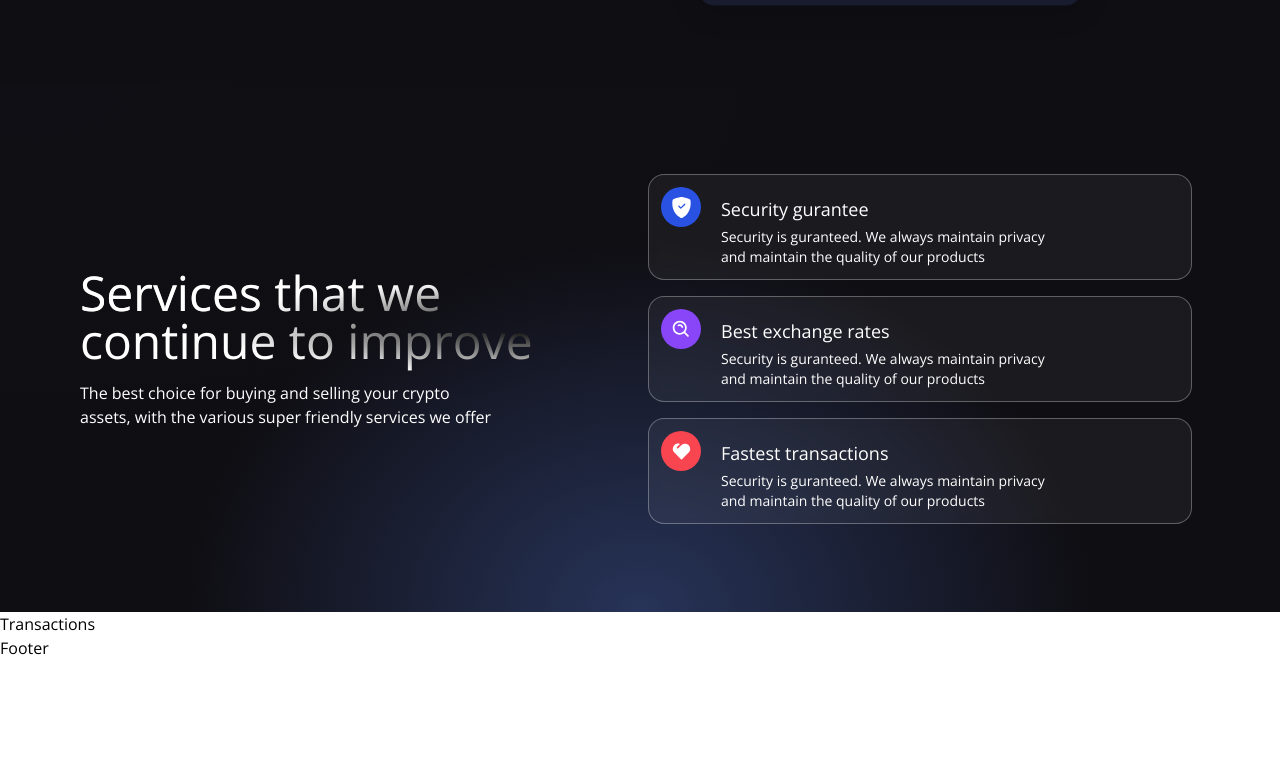
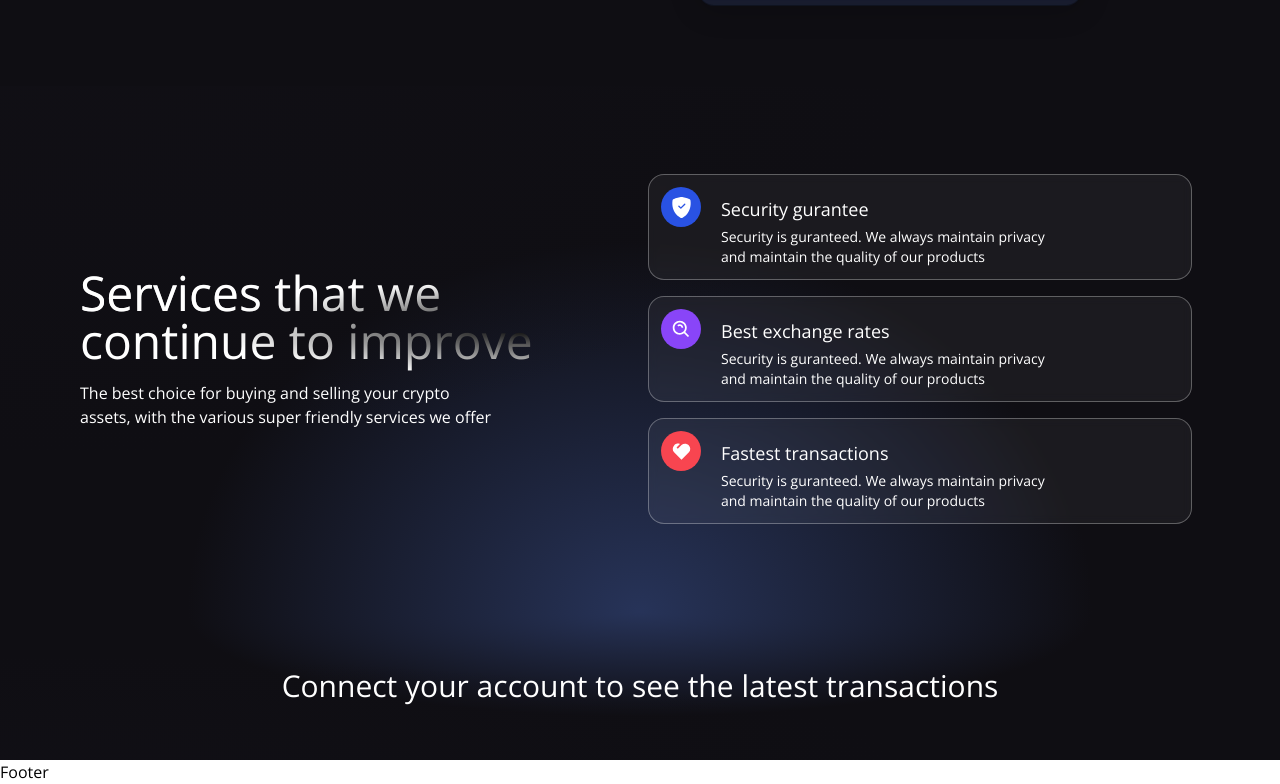
Before and after one commit to MorgueMorg/Blockchain-Web3.0-App, a React (Vite) app in the folder client/: page / in a window 1280 px wide. Shown: the part 671-1455 px from the top of the page. Before the commit the page ends 1331 px from the top, so only its background shows below. Built offline with nearby package versions, Linux system fonts and the light colour scheme.

Commit message:
added first drafts for transactions :rocket:

```diff
--- a/client/src/components/Transactions.jsx
+++ b/client/src/components/Transactions.jsx
@@ -1,9 +1,27 @@
-import React from 'react'
+import React, { useContext } from "react";
+
+import { TransactionContext } from "../context/TransactionContext";
+
+import dummyData from "../utils/dummyData";
 
 const Transactions = () => {
+  const { transactions, currentAccount } = useContext(TransactionContext);
+
   return (
-    <div>Transactions</div>
-  )
-}
+    <div className="flex w-full justify-center items-center 2xl:px-20 gradient-bg-transactions">
+      <div className="flex flex-col md:p-12 py-12 px-4">
+        {currentAccount ? (
+          <h3 className="text-white text-3xl text-center my-2">
+            Latest Transactions
+          </h3>
+        ) : (
+          <h3 className="text-white text-3xl text-center my-2">
+            Connect your account to see the latest transactions
+          </h3>
+        )}
+      </div>
+    </div>
+  );
+};
 
-export default Transactions
+export default Transactions;
```
